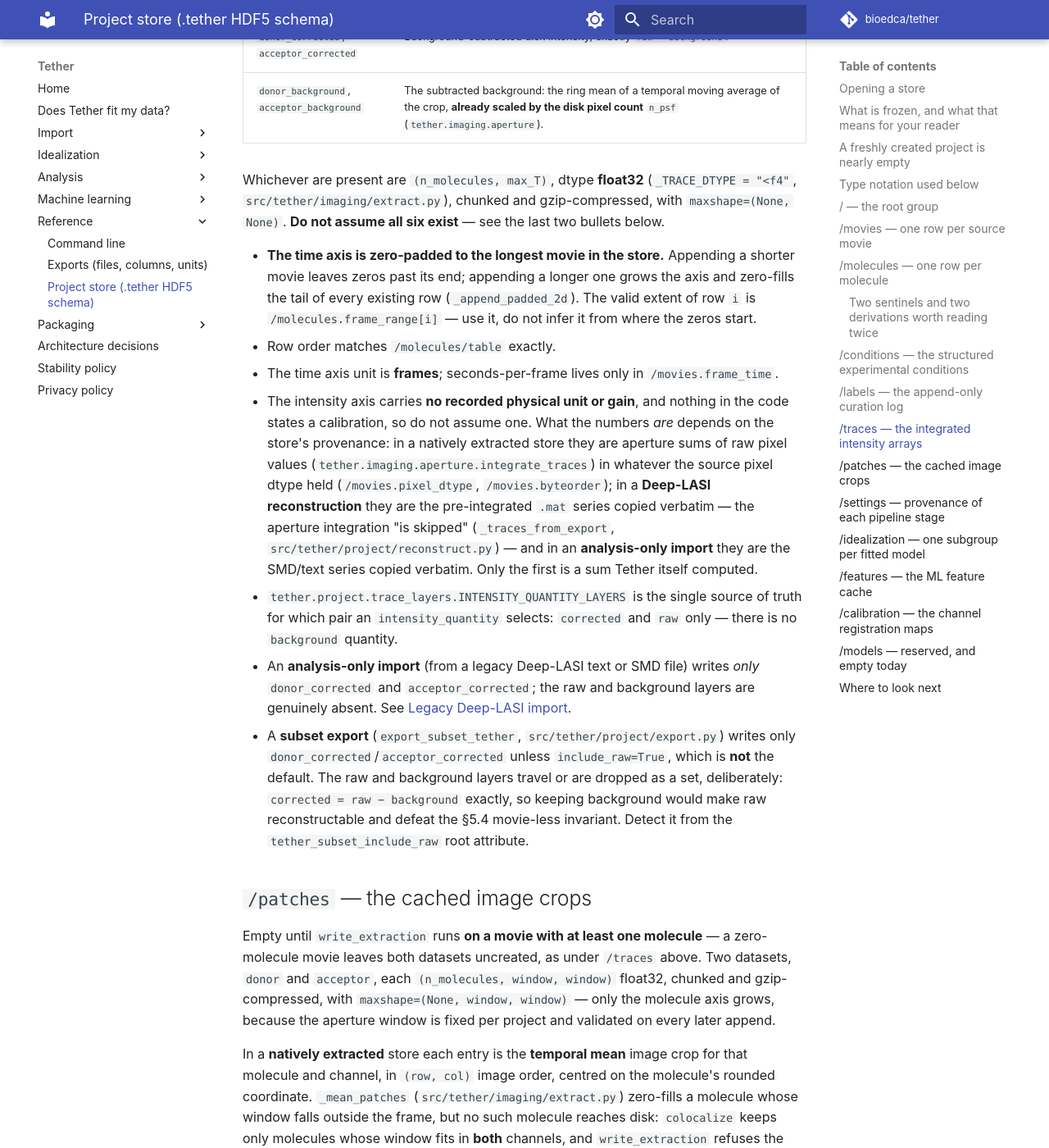
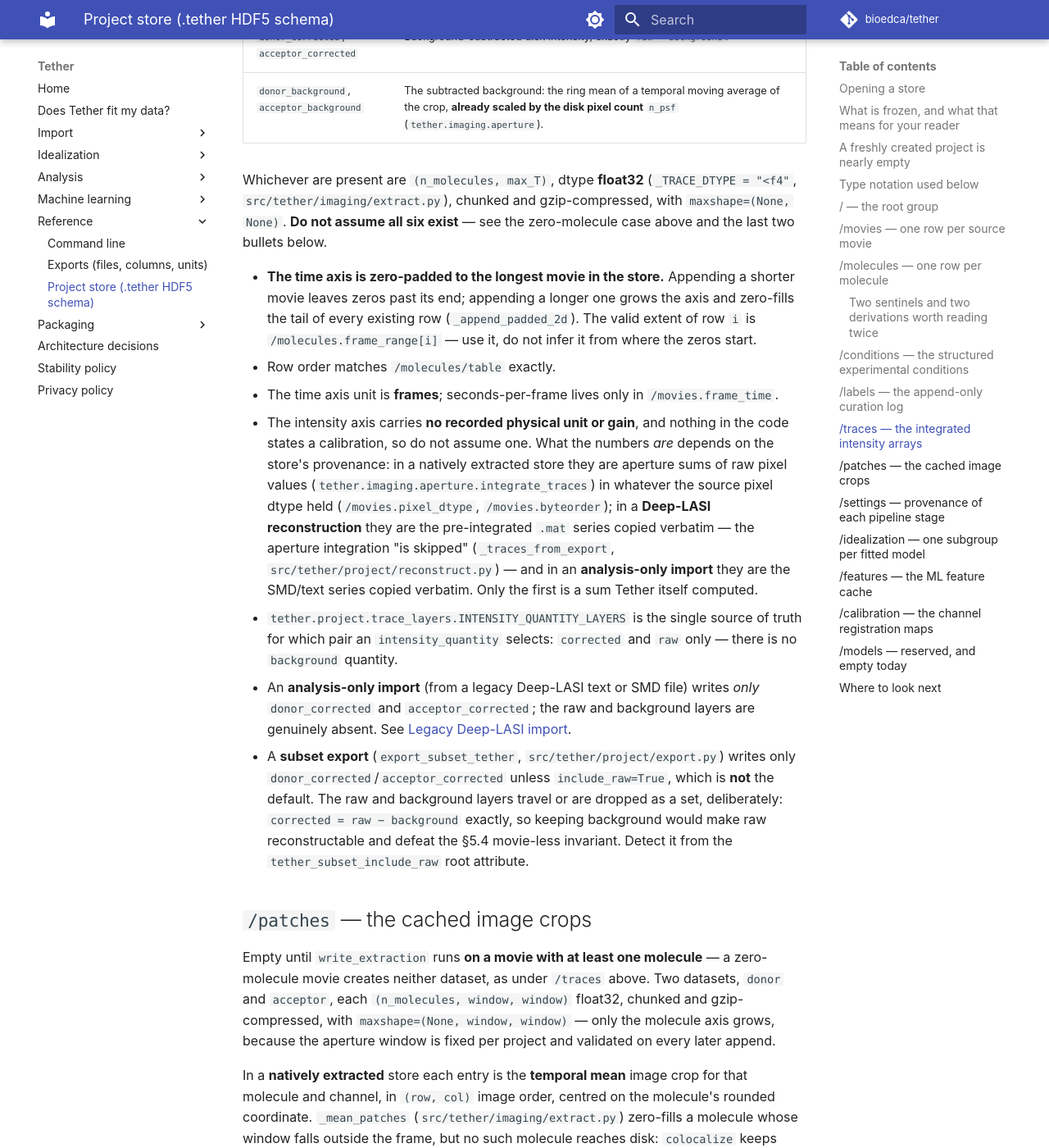
Before and after one commit to bioedca/tether, an MkDocs documentation site: the page built from docs/reference/tether-format.md, in a window 1280 px wide and 1400 px high, scrolled down 14804 px. Shown: the whole window at 82% size. Built offline with MkDocs 1.6.1 and Material for MkDocs 9.7.7, drawn with Linux system fonts in a browser that asks for light colours; comment, search, counter and statistics services are not loaded; the version menu is left out; some of the changed text lies outside the part shown.

Commit message:
docs: scope the zero-molecule trace note to what the code guarantees
Three one-line corrections to the /traces and /patches sections of the
.tether format reference:

- The "do not assume all six exist" pointer listed only the last two
  bullets, so a reader never reached the zero-molecule case added just
  above it. It now points at both.
- The /patches restatement said a zero-molecule movie "leaves both
  datasets uncreated", which reads as a store-state claim and is false
  once an earlier movie in the same store contributed molecules. It now
  says that write creates neither dataset, matching the conditional
  phrasing used under /traces.
- Dropped "/settings/extraction" from the list of things a zero-molecule
  movie appends. The group is written once per project by
  _write_settings_once, not appended per movie, so neither "its" nor
  "appends" described it correctly.

```diff
--- a/docs/reference/tether-format.md
+++ b/docs/reference/tether-format.md
@@ -411,7 +411,7 @@ The other provenances write fewer layers:
 Whichever are present are `(n_molecules, max_T)`, dtype **float32**
 (`_TRACE_DTYPE = "<f4"`, `src/tether/imaging/extract.py`), chunked and
 gzip-compressed, with `maxshape=(None, None)`. **Do not assume all six exist** — see
-the last two bullets below.
+the zero-molecule case above and the last two bullets below.
 
 - **The time axis is zero-padded to the longest movie in the store.** Appending a
   shorter movie leaves zeros past its end; appending a longer one grows the axis and
@@ -446,7 +446,7 @@ the last two bullets below.
 ## `/patches` — the cached image crops
 
 Empty until `write_extraction` runs **on a movie with at least one molecule** —
-a zero-molecule movie leaves both datasets uncreated, as under `/traces` above.
+a zero-molecule movie creates neither dataset, as under `/traces` above.
 Two datasets, `donor` and `acceptor`, each
 `(n_molecules, window, window)` float32, chunked and gzip-compressed, with
 `maxshape=(None, window, window)` — only the molecule axis grows, because the
```
Also changed, not shown: other parts of docs/reference/tether-format.md (+2 -2 lines).
